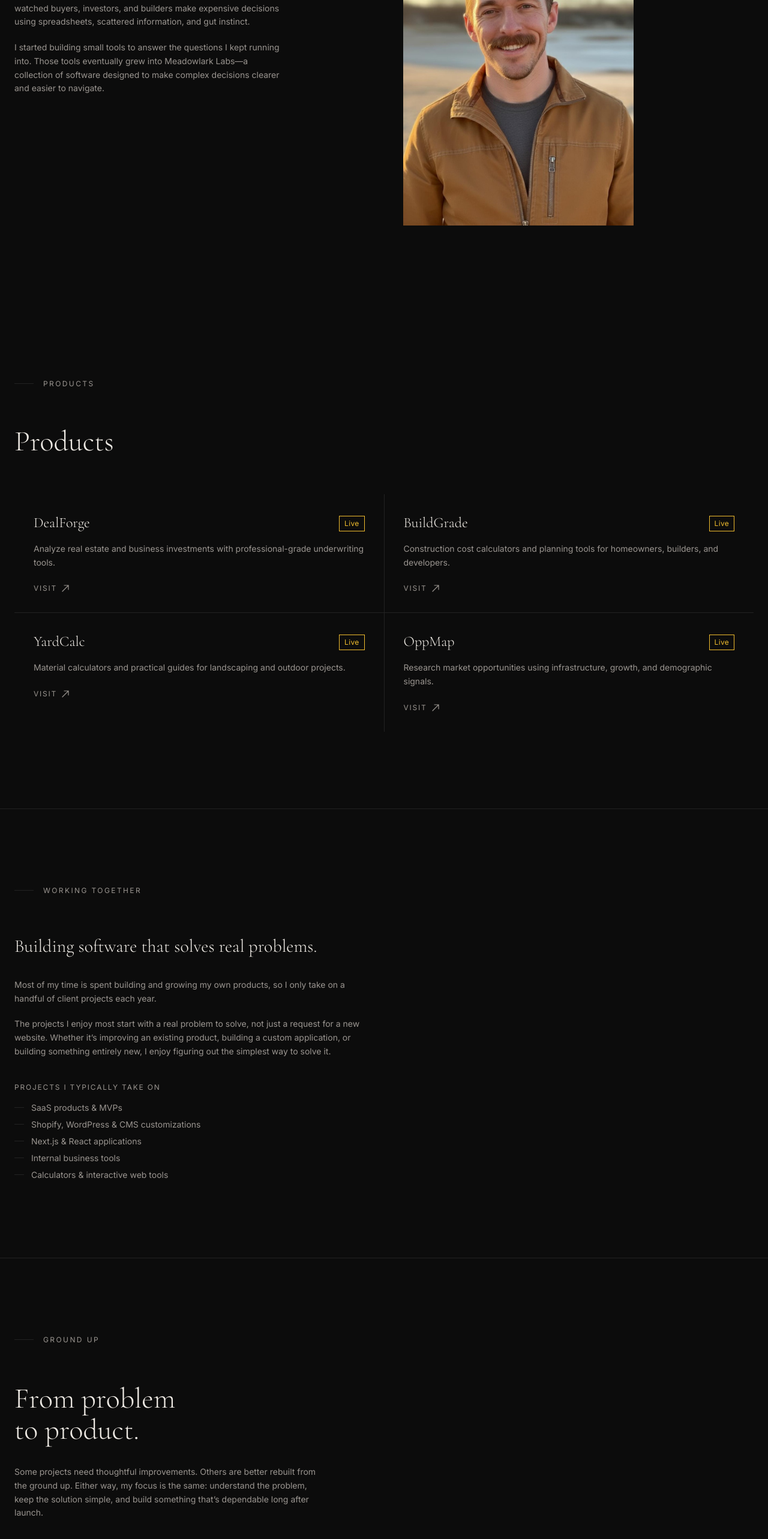
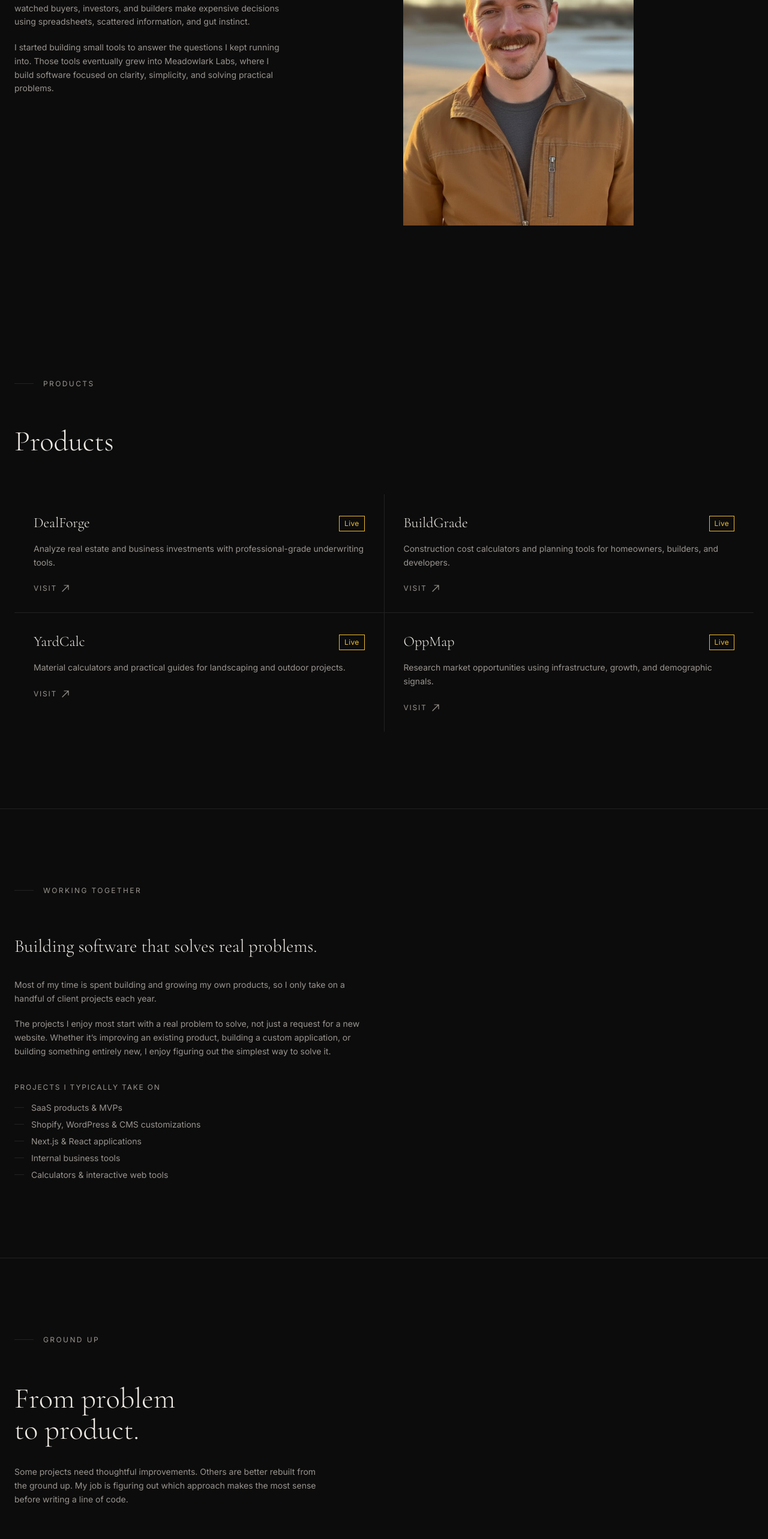
Before and after one commit to awright222/Meadowlark-Labs, a Next.js app: page / in a window 1280 px wide. Shown: the part 1399-3965 px from the top of the page at 60% size. Built offline with nearby package versions, Linux system fonts and the light colour scheme.

Commit message:
line change

```diff
--- a/src/components/About.tsx
+++ b/src/components/About.tsx
@@ -59,8 +59,8 @@ export default function About() {
             >
               I started building small tools to answer the questions I kept
               running into. Those tools eventually grew into Meadowlark
-              Labs&mdash;a collection of software designed to make complex
-              decisions clearer and easier to navigate.
+              Labs, where I build software focused on clarity, simplicity,
+              and solving practical problems.
             </motion.p>
           </div>
 
--- a/src/components/SelectWork.tsx
+++ b/src/components/SelectWork.tsx
@@ -48,9 +48,8 @@ export default function SelectWork() {
             {...inView(0.14)}
           >
             Some projects need thoughtful improvements. Others are better
-            rebuilt from the ground up. Either way, my focus is the same:
-            understand the problem, keep the solution simple, and build
-            something that&rsquo;s dependable long after launch.
+            rebuilt from the ground up. My job is figuring out which approach
+            makes the most sense before writing a line of code.
           </motion.p>
 
         </div>
```
